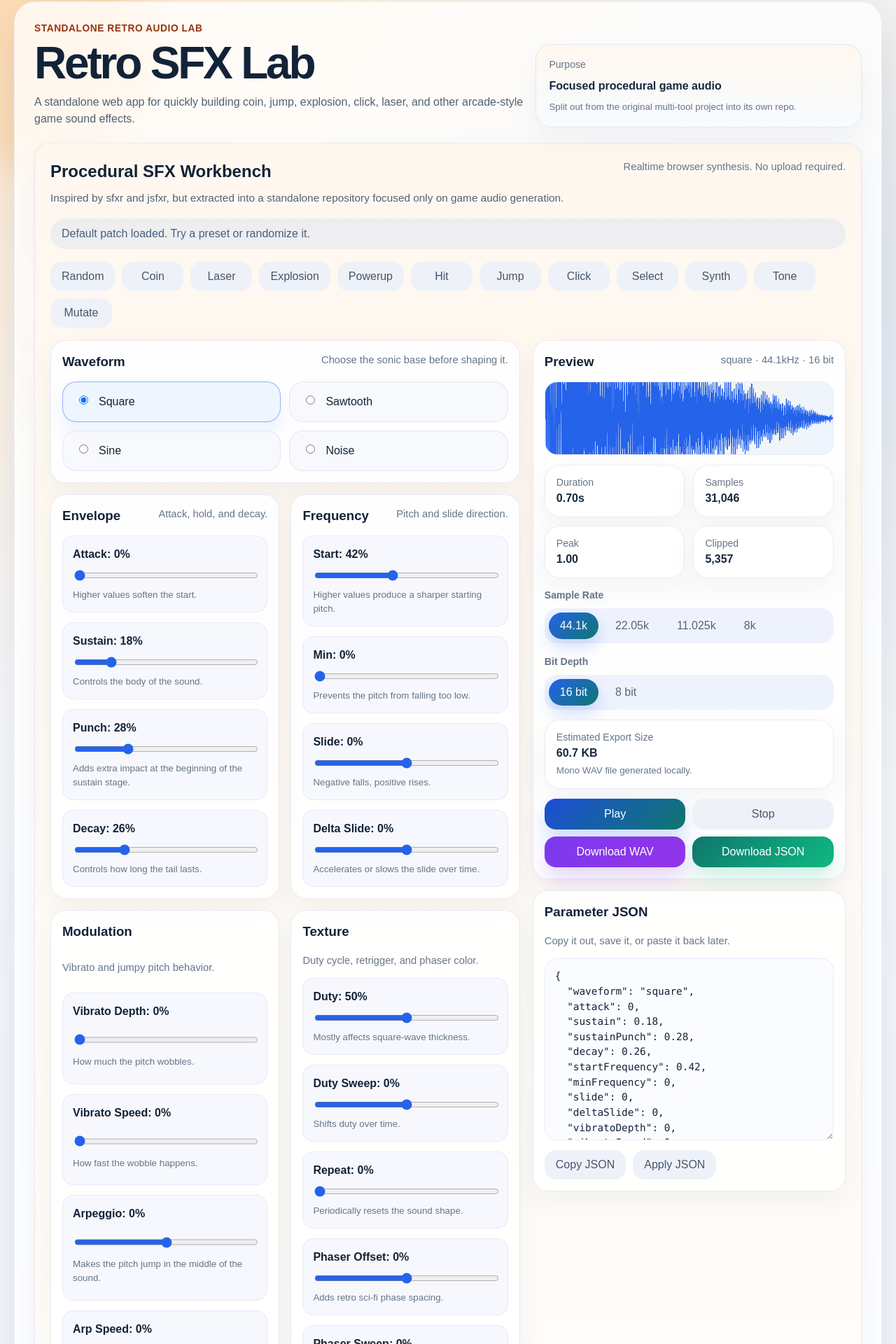
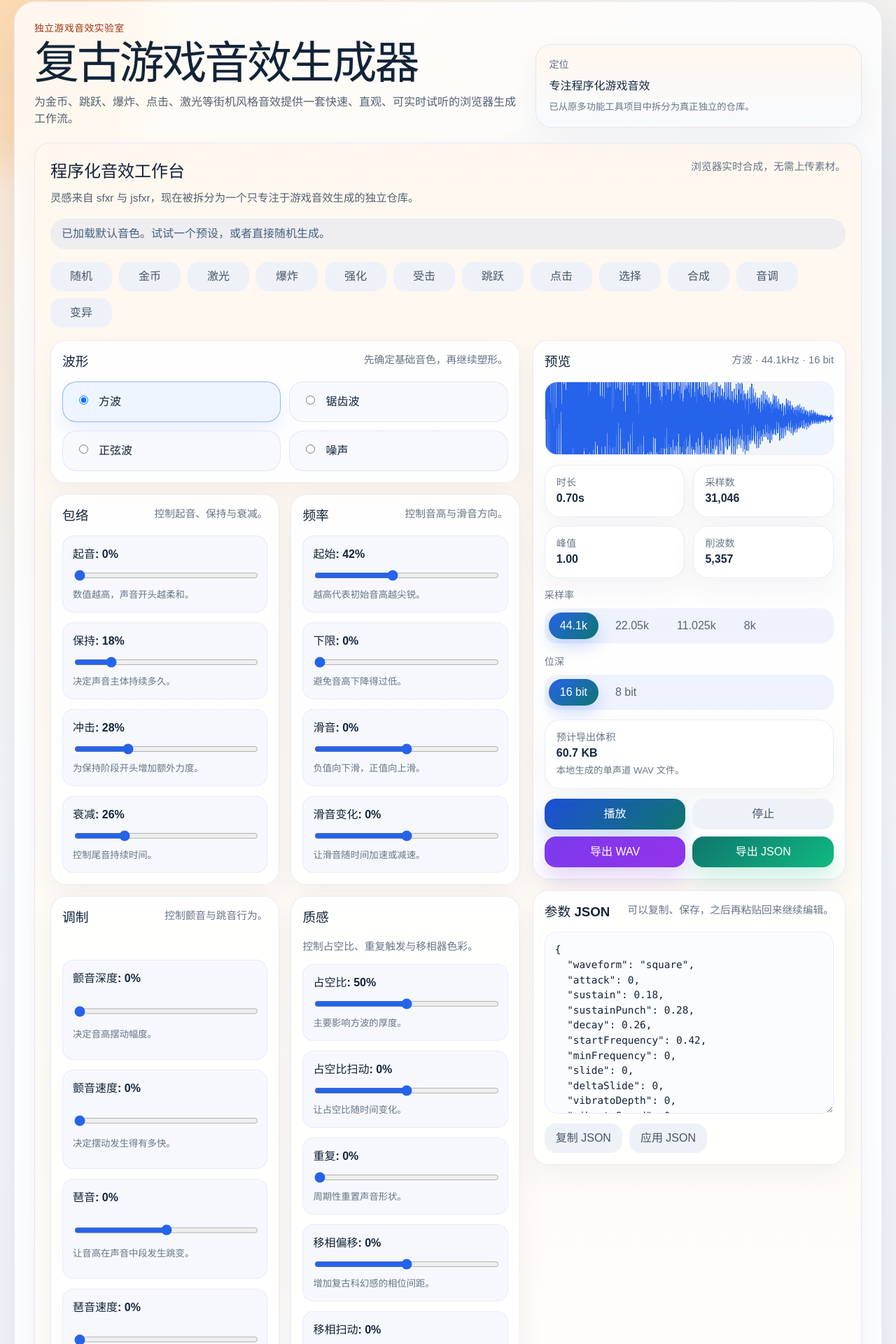
Before and after one commit to mowangblog/game-sfx-generator-web, a React (Vite) app: page / in a window 1280 px wide. Shown: the part 16-1936 px from the top of the page at 70% size. Built offline with nearby package versions, Linux system fonts and the light colour scheme.

Commit message:
Make Chinese the default language

```diff
--- a/index.html
+++ b/index.html
@@ -1,9 +1,9 @@
 <!doctype html>
-<html lang="en">
+<html lang="zh-CN">
   <head>
     <meta charset="UTF-8" />
     <meta name="viewport" content="width=device-width, initial-scale=1.0" />
-    <title>Retro SFX Lab</title>
+    <title>复古游戏音效生成器 | Retro SFX Lab</title>
   </head>
   <body>
     <div id="root"></div>
--- a/src/App.tsx
+++ b/src/App.tsx
@@ -9,18 +9,17 @@ function App() {
       <main className="app-shell">
         <section className="hero">
           <div className="hero-copy">
-            <p className="eyebrow">Standalone Retro Audio Lab</p>
-            <h1>Retro SFX Lab</h1>
+            <p className="eyebrow">独立游戏音效实验室</p>
+            <h1>复古游戏音效生成器</h1>
             <p className="hero-description">
-              A standalone web app for quickly building coin, jump, explosion,
-              click, laser, and other arcade-style game sound effects.
+              为金币、跳跃、爆炸、点击、激光等街机风格音效提供一套快速、直观、可实时试听的浏览器生成工作流。
             </p>
           </div>
 
           <div className="hero-card">
-            <span>Purpose</span>
-            <strong>Focused procedural game audio</strong>
-            <small>Split out from the original multi-tool project into its own repo.</small>
+            <span>定位</span>
+            <strong>专注程序化游戏音效</strong>
+            <small>已从原多功能工具项目中拆分为真正独立的仓库。</small>
           </div>
         </section>
 
--- a/src/components/GameSfxGenerator.tsx
+++ b/src/components/GameSfxGenerator.tsx
@@ -19,24 +19,30 @@ import {
 const SAMPLE_RATE_OPTIONS: SfxSampleRate[] = [44100, 22050, 11025, 8000];
 const BIT_DEPTH_OPTIONS: SfxBitDepth[] = [16, 8];
 const WAVEFORM_OPTIONS: Array<{ value: SfxWaveform; label: string }> = [
-  { value: 'square', label: 'Square' },
-  { value: 'sawtooth', label: 'Sawtooth' },
-  { value: 'sine', label: 'Sine' },
-  { value: 'noise', label: 'Noise' },
+  { value: 'square', label: '方波' },
+  { value: 'sawtooth', label: '锯齿波' },
+  { value: 'sine', label: '正弦波' },
+  { value: 'noise', label: '噪声' },
 ];
+const WAVEFORM_LABELS: Record<SfxWaveform, string> = {
+  square: '方波',
+  sawtooth: '锯齿波',
+  sine: '正弦波',
+  noise: '噪声',
+};
 const PRESET_LABELS: Record<SfxPresetId, string> = {
-  random: 'Random',
-  pickupCoin: 'Coin',
-  laserShoot: 'Laser',
-  explosion: 'Explosion',
-  powerup: 'Powerup',
-  hitHurt: 'Hit',
-  jump: 'Jump',
-  click: 'Click',
-  blipSelect: 'Select',
-  synth: 'Synth',
-  tone: 'Tone',
-  mutate: 'Mutate',
+  random: '随机',
+  pickupCoin: '金币',
+  laserShoot: '激光',
+  explosion: '爆炸',
+  powerup: '强化',
+  hitHurt: '受击',
+  jump: '跳跃',
+  click: '点击',
+  blipSelect: '选择',
+  synth: '合成',
+  tone: '音调',
+  mutate: '变异',
 };
 
 function downloadBlob(blob: Blob, fileName: string): void {
@@ -154,7 +160,7 @@ export default function GameSfxGenerator() {
   const [sampleRate, setSampleRate] = useState<SfxSampleRate>(44100);
   const [bitDepth, setBitDepth] = useState<SfxBitDepth>(16);
   const [serialized, setSerialized] = useState(() => serializeSfxParams(DEFAULT_SFX_PARAMS));
-  const [status, setStatus] = useState('Default patch loaded. Try a preset or randomize it.');
+  const [status, setStatus] = useState('已加载默认音色。试试一个预设，或者直接随机生成。');
   const [isPlaying, setIsPlaying] = useState(false);
 
   const waveformCanvasRef = useRef<HTMLCanvasElement | null>(null);
@@ -194,7 +200,7 @@ export default function GameSfxGenerator() {
 
   const handlePreset = (preset: SfxPresetId): void => {
     commitParams((current) => createSfxPreset(preset, current));
-    setStatus(`Generated a ${PRESET_LABELS[preset]} style effect.`);
+    setStatus(`已生成「${PRESET_LABELS[preset]}」风格音效。`);
   };
 
   const ensureAudioContext = async (): Promise<AudioContext> => {
@@ -232,9 +238,9 @@ export default function GameSfxGenerator() {
 
       sourceRef.current = source;
       setIsPlaying(true);
-      setStatus('Playing the current sound effect.');
+      setStatus('正在播放当前音效。');
     } catch (error) {
-      setStatus(error instanceof Error ? error.message : 'Playback failed.');
+      setStatus(error instanceof Error ? error.message : '播放失败。');
     }
   };
 
@@ -245,24 +251,24 @@ export default function GameSfxGenerator() {
 
     sourceRef.current = null;
     setIsPlaying(false);
-    setStatus('Playback stopped.');
+    setStatus('已停止播放。');
   };
 
   const handleCopyJson = async (): Promise<void> => {
     try {
       await navigator.clipboard.writeText(serialized);
-      setStatus('Parameter JSON copied to clipboard.');
+      setStatus('参数 JSON 已复制到剪贴板。');
     } catch {
-      setStatus('Clipboard copy failed. You can copy from the text area instead.');
+      setStatus('复制失败，你也可以直接从文本框手动复制。');
     }
   };
 
   const handleApplyJson = (): void => {
     try {
       commitParams(deserializeSfxParams(serialized));
-      setStatus('Parameter JSON applied.');
+      setStatus('参数 JSON 已应用。');
     } catch (error) {
-      setStatus(error instanceof Error ? `Invalid JSON: ${error.message}` : 'Invalid JSON.');
+      setStatus(error instanceof Error ? `JSON 无效：${error.message}` : 'JSON 无效。');
     }
   };
 
@@ -274,17 +280,17 @@ export default function GameSfxGenerator() {
     <section className="generator-card" aria-labelledby="generator-title">
       <div className="panel-head panel-head--stack">
         <div>
-          <h2 id="generator-title">Procedural SFX Workbench</h2>
+          <h2 id="generator-title">程序化音效工作台</h2>
           <p className="panel-subtitle">
-            Inspired by sfxr and jsfxr, but extracted into a standalone repository focused only on game audio generation.
+            灵感来自 sfxr 与 jsfxr，现在被拆分为一个只专注于游戏音效生成的独立仓库。
           </p>
         </div>
-        <span>Realtime browser synthesis. No upload required.</span>
+        <span>浏览器实时合成，无需上传素材。</span>
       </div>
 
       <div className="status-banner status-banner--global">{status}</div>
 
-      <div className="preset-strip" role="toolbar" aria-label="SFX presets">
+      <div className="preset-strip" role="toolbar" aria-label="音效预设">
         {SFX_PRESET_ORDER.map((preset) => (
           <button key={preset} className={`ghost-button preset-button ${preset === 'mutate' ? 'preset-button--accent' : ''}`} type="button" onClick={() => handlePreset(preset)}>
             {PRESET_LABELS[preset]}
@@ -296,8 +302,8 @@ export default function GameSfxGenerator() {
         <div className="controls-column">
           <div className="panel-card">
             <div className="panel-head">
-              <h3>Waveform</h3>
-              <span>Choose the sonic base before shaping it.</span>
+              <h3>波形</h3>
+              <span>先确定基础音色，再继续塑形。</span>
             </div>
             <div className="waveform-grid">
               {WAVEFORM_OPTIONS.map((option) => (
@@ -311,46 +317,46 @@ export default function GameSfxGenerator() {
 
           <div className="controls-grid">
             <div className="panel-card">
-              <div className="panel-head"><h3>Envelope</h3><span>Attack, hold, and decay.</span></div>
-              <SliderField label="Attack" hint="Higher values soften the start." value={params.attack} display={formatPercent(params.attack)} min={0} max={1} onChange={(value) => updateParam('attack', value)} />
-              <SliderField label="Sustain" hint="Controls the body of the sound." value={params.sustain} display={formatPercent(params.sustain)} min={0} max={1} onChange={(value) => updateParam('sustain', value)} />
-              <SliderField label="Punch" hint="Adds extra impact at the beginning of the sustain stage." value={params.sustainPunch} display={formatPercent(params.sustainPunch)} min={0} max={1} onChange={(value) => updateParam('sustainPunch', value)} />
-              <SliderField label="Decay" hint="Controls how long the tail lasts." value={params.decay} display={formatPercent(params.decay)} min={0} max={1} onChange={(value) => updateParam('decay', value)} />
+              <div className="panel-head"><h3>包络</h3><span>控制起音、保持与衰减。</span></div>
+              <SliderField label="起音" hint="数值越高，声音开头越柔和。" value={params.attack} display={formatPercent(params.attack)} min={0} max={1} onChange={(value) => updateParam('attack', value)} />
+              <SliderField label="保持" hint="决定声音主体持续多久。" value={params.sustain} display={formatPercent(params.sustain)} min={0} max={1} onChange={(value) => updateParam('sustain', value)} />
+              <SliderField label="冲击" hint="为保持阶段开头增加额外力度。" value={params.sustainPunch} display={formatPercent(params.sustainPunch)} min={0} max={1} onChange={(value) => updateParam('sustainPunch', value)} />
+              <SliderField label="衰减" hint="控制尾音持续时间。" value={params.decay} display={formatPercent(params.decay)} min={0} max={1} onChange={(value) => updateParam('decay', value)} />
             </div>
 
             <div className="panel-card">
-              <div className="panel-head"><h3>Frequency</h3><span>Pitch and slide direction.</span></div>
-              <SliderField label="Start" hint="Higher values produce a sharper starting pitch." value={params.startFrequency} display={formatPercent(params.startFrequency)} min={0} max={1} onChange={(value) => updateParam('startFrequency', value)} />
-              <SliderField label="Min" hint="Prevents the pitch from falling too low." value={params.minFrequency} display={formatPercent(params.minFrequency)} min={0} max={1} onChange={(value) => updateParam('minFrequency', value)} />
-              <SliderField label="Slide" hint="Negative falls, positive rises." value={params.slide} display={formatSignedPercent(params.slide)} min={-1} max={1} onChange={(value) => updateParam('slide', value)} />
-              <SliderField label="Delta Slide" hint="Accelerates or slows the slide over time." value={params.deltaSlide} display={formatSignedPercent(params.deltaSlide)} min={-1} max={1} onChange={(value) => updateParam('deltaSlide', value)} />
+              <div className="panel-head"><h3>频率</h3><span>控制音高与滑音方向。</span></div>
+              <SliderField label="起始" hint="越高代表初始音高越尖锐。" value={params.startFrequency} display={formatPercent(params.startFrequency)} min={0} max={1} onChange={(value) => updateParam('startFrequency', value)} />
+              <SliderField label="下限" hint="避免音高下降得过低。" value={params.minFrequency} display={formatPercent(params.minFrequency)} min={0} max={1} onChange={(value) => updateParam('minFrequency', value)} />
+              <SliderField label="滑音" hint="负值向下滑，正值向上滑。" value={params.slide} display={formatSignedPercent(params.slide)} min={-1} max={1} onChange={(value) => updateParam('slide', value)} />
+              <SliderField label="滑音变化" hint="让滑音随时间加速或减速。" value={params.deltaSlide} display={formatSignedPercent(params.deltaSlide)} min={-1} max={1} onChange={(value) => updateParam('deltaSlide', value)} />
             </div>
 
             <div className="panel-card">
-              <div className="panel-head"><h3>Modulation</h3><span>Vibrato and jumpy pitch behavior.</span></div>
-              <SliderField label="Vibrato Depth" hint="How much the pitch wobbles." value={params.vibratoDepth} display={formatPercent(params.vibratoDepth)} min={0} max={1} onChange={(value) => updateParam('vibratoDepth', value)} />
-              <SliderField label="Vibrato Speed" hint="How fast the wobble happens." value={params.vibratoSpeed} display={formatPercent(params.vibratoSpeed)} min={0} max={1} onChange={(value) => updateParam('vibratoSpeed', value)} />
-              <SliderField label="Arpeggio" hint="Makes the pitch jump in the middle of the sound." value={params.changeAmount} display={formatSignedPercent(params.changeAmount)} min={-1} max={1} onChange={(value) => updateParam('changeAmount', value)} />
-              <SliderField label="Arp Speed" hint="Controls when that jump occurs." value={params.changeSpeed} display={formatPercent(params.changeSpeed)} min={0} max={1} onChange={(value) => updateParam('changeSpeed', value)} />
+              <div className="panel-head"><h3>调制</h3><span>控制颤音与跳音行为。</span></div>
+              <SliderField label="颤音深度" hint="决定音高摆动幅度。" value={params.vibratoDepth} display={formatPercent(params.vibratoDepth)} min={0} max={1} onChange={(value) => updateParam('vibratoDepth', value)} />
+              <SliderField label="颤音速度" hint="决定摆动发生得有多快。" value={params.vibratoSpeed} display={formatPercent(params.vibratoSpeed)} min={0} max={1} onChange={(value) => updateParam('vibratoSpeed', value)} />
+              <SliderField label="琶音" hint="让音高在声音中段发生跳变。" value={params.changeAmount} display={formatSignedPercent(params.changeAmount)} min={-1} max={1} onChange={(value) => updateParam('changeAmount', value)} />
+              <SliderField label="琶音速度" hint="控制跳变发生的时机。" value={params.changeSpeed} display={formatPercent(params.changeSpeed)} min={0} max={1} onChange={(value) => updateParam('changeSpeed', value)} />
             </div>
 
             <div className="panel-card">
-              <div className="panel-head"><h3>Texture</h3><span>Duty cycle, retrigger, and phaser color.</span></div>
-              <SliderField label="Duty" hint="Mostly affects square-wave thickness." value={params.squareDuty} display={formatPercent(params.squareDuty)} min={0} max={1} onChange={(value) => updateParam('squareDuty', value)} />
-              <SliderField label="Duty Sweep" hint="Shifts duty over time." value={params.dutySweep} display={formatSignedPercent(params.dutySweep)} min={-1} max={1} onChange={(value) => updateParam('dutySweep', value)} />
-              <SliderField label="Repeat" hint="Periodically resets the sound shape." value={params.repeatSpeed} display={formatPercent(params.repeatSpeed)} min={0} max={1} onChange={(value) => updateParam('repeatSpeed', value)} />
-              <SliderField label="Phaser Offset" hint="Adds retro sci-fi phase spacing." value={params.phaserOffset} display={formatSignedPercent(params.phaserOffset)} min={-1} max={1} onChange={(value) => updateParam('phaserOffset', value)} />
-              <SliderField label="Phaser Sweep" hint="Moves the phase spacing over time." value={params.phaserSweep} display={formatSignedPercent(params.phaserSweep)} min={-1} max={1} onChange={(value) => updateParam('phaserSweep', value)} />
+              <div className="panel-head"><h3>质感</h3><span>控制占空比、重复触发与移相器色彩。</span></div>
+              <SliderField label="占空比" hint="主要影响方波的厚度。" value={params.squareDuty} display={formatPercent(params.squareDuty)} min={0} max={1} onChange={(value) => updateParam('squareDuty', value)} />
+              <SliderField label="占空比扫动" hint="让占空比随时间变化。" value={params.dutySweep} display={formatSignedPercent(params.dutySweep)} min={-1} max={1} onChange={(value) => updateParam('dutySweep', value)} />
+              <SliderField label="重复" hint="周期性重置声音形状。" value={params.repeatSpeed} display={formatPercent(params.repeatSpeed)} min={0} max={1} onChange={(value) => updateParam('repeatSpeed', value)} />
+              <SliderField label="移相偏移" hint="增加复古科幻感的相位间距。" value={params.phaserOffset} display={formatSignedPercent(params.phaserOffset)} min={-1} max={1} onChange={(value) => updateParam('phaserOffset', value)} />
+              <SliderField label="移相扫动" hint="让相位间距随时间移动。" value={params.phaserSweep} display={formatSignedPercent(params.phaserSweep)} min={-1} max={1} onChange={(value) => updateParam('phaserSweep', value)} />
             </div>
 
             <div className="panel-card">
-              <div className="panel-head"><h3>Filters</h3><span>Brightness, resonance, and low-end cleanup.</span></div>
-              <SliderField label="Low-pass" hint="Lower is darker, higher is brighter." value={params.lowPassCutoff} display={formatPercent(params.lowPassCutoff)} min={0} max={1} onChange={(value) => updateParam('lowPassCutoff', value)} />
-              <SliderField label="LP Sweep" hint="Changes brightness over time." value={params.lowPassSweep} display={formatSignedPercent(params.lowPassSweep)} min={-1} max={1} onChange={(value) => updateParam('lowPassSweep', value)} />
-              <SliderField label="Resonance" hint="Adds character around the filter cutoff." value={params.lowPassResonance} display={formatPercent(params.lowPassResonance)} min={0} max={1} onChange={(value) => updateParam('lowPassResonance', value)} />
-              <SliderField label="High-pass" hint="Cuts muddy low frequencies." value={params.highPassCutoff} display={formatPercent(params.highPassCutoff)} min={0} max={1} onChange={(value) => updateParam('highPassCutoff', value)} />
-              <SliderField label="HP Sweep" hint="Changes the low cut over time." value={params.highPassSweep} display={formatSignedPercent(params.highPassSweep)} min={-1} max={1} onChange={(value) => updateParam('highPassSweep', value)} />
-              <SliderField label="Volume" hint="Final output gain." value={params.masterVolume} display={formatPercent(params.masterVolume)} min={0} max={1} onChange={(value) => updateParam('masterVolume', value)} />
+              <div className="panel-head"><h3>滤波</h3><span>控制亮度、共振与低频清理。</span></div>
+              <SliderField label="低通" hint="越低越暗，越高越亮。" value={params.lowPassCutoff} display={formatPercent(params.lowPassCutoff)} min={0} max={1} onChange={(value) => updateParam('lowPassCutoff', value)} />
+              <SliderField label="低通扫动" hint="让亮度随时间变化。" value={params.lowPassSweep} display={formatSignedPercent(params.lowPassSweep)} min={-1} max={1} onChange={(value) => updateParam('lowPassSweep', value)} />
+              <SliderField label="共振" hint="在截止频率附近增加个性。" value={params.lowPassResonance} display={formatPercent(params.lowPassResonance)} min={0} max={1} onChange={(value) => updateParam('lowPassResonance', value)} />
+              <SliderField label="高通" hint="切掉浑浊的低频部分。" value={params.highPassCutoff} display={formatPercent(params.highPassCutoff)} min={0} max={1} onChange={(value) => updateParam('highPassCutoff', value)} />
+              <SliderField label="高通扫动" hint="让低频切除量随时间变化。" value={params.highPassSweep} display={formatSignedPercent(params.highPassSweep)} min={-1} max={1} onChange={(value) => updateParam('highPassSweep', value)} />
+              <SliderField label="音量" hint="最终输出增益。" value={params.masterVolume} display={formatPercent(params.masterVolume)} min={0} max={1} onChange={(value) => updateParam('masterVolume', value)} />
             </div>
           </div>
         </div>
@@ -358,21 +364,21 @@ export default function GameSfxGenerator() {
         <aside className="preview-column">
           <div className="panel-card preview-card">
             <div className="panel-head">
-              <h3>Preview</h3>
-              <span>{params.waveform} · {sampleRate / 1000}kHz · {bitDepth} bit</span>
+              <h3>预览</h3>
+              <span>{WAVEFORM_LABELS[params.waveform]} · {sampleRate / 1000}kHz · {bitDepth} bit</span>
             </div>
             <div className="waveform-frame"><canvas ref={waveformCanvasRef} className="waveform-canvas" /></div>
 
             <div className="stats-grid">
-              <div className="stat-card"><span>Duration</span><strong>{rendered.stats.durationSeconds.toFixed(2)}s</strong></div>
-              <div className="stat-card"><span>Samples</span><strong>{rendered.stats.samples.toLocaleString()}</strong></div>
-              <div className="stat-card"><span>Peak</span><strong>{rendered.stats.peak.toFixed(2)}</strong></div>
-              <div className="stat-card"><span>Clipped</span><strong>{rendered.stats.clippedSamples.toLocaleString()}</strong></div>
+              <div className="stat-card"><span>时长</span><strong>{rendered.stats.durationSeconds.toFixed(2)}s</strong></div>
+              <div className="stat-card"><span>采样数</span><strong>{rendered.stats.samples.toLocaleString()}</strong></div>
+              <div className="stat-card"><span>峰值</span><strong>{rendered.stats.peak.toFixed(2)}</strong></div>
+              <div className="stat-card"><span>削波数</span><strong>{rendered.stats.clippedSamples.toLocaleString()}</strong></div>
             </div>
 
             <div className="preview-options">
               <div className="inline-options">
-                <span>Sample Rate</span>
+                <span>采样率</span>
                 <div className="chip-group">
                   {SAMPLE_RATE_OPTIONS.map((option) => (
                     <button key={option} className={`segmented-button ${sampleRate === option ? 'is-active' : ''}`} type="button" onClick={() => setSampleRate(option)}>
@@ -383,7 +389,7 @@ export default function GameSfxGenerator() {
               </div>
 
               <div className="inline-options">
-                <span>Bit Depth</span>
+                <span>位深</span>
                 <div className="chip-group">
                   {BIT_DEPTH_OPTIONS.map((option) => (
                     <button key={option} className={`segmented-button ${bitDepth === option ? 'is-active' : ''}`} type="button" onClick={() => setBitDepth(option)}>
@@ -395,28 +401,28 @@ export default function GameSfxGenerator() {
             </div>
 
             <div className="option-card">
-              <span>Estimated Export Size</span>
+              <span>预计导出体积</span>
               <strong>{formatBytes(rendered.stats.estimatedByteSize)}</strong>
-              <small>Mono WAV file generated locally.</small>
+              <small>本地生成的单声道 WAV 文件。</small>
             </div>
 
             <div className="action-grid">
-              <button className="primary-button" type="button" onClick={() => { void handlePlay(); }}>{isPlaying ? 'Replay' : 'Play'}</button>
-              <button className="ghost-button" type="button" onClick={handleStop}>Stop</button>
-              <button className="secondary-button secondary-button--violet" type="button" onClick={() => downloadBlob(wavBlob, 'game-sfx.wav')}>Download WAV</button>
-              <button className="secondary-button secondary-button--emerald" type="button" onClick={() => downloadBlob(new Blob([serialized], { type: 'application/json' }), 'game-sfx.json')}>Download JSON</button>
+              <button className="primary-button" type="button" onClick={() => { void handlePlay(); }}>{isPlaying ? '重新播放' : '播放'}</button>
+              <button className="ghost-button" type="button" onClick={handleStop}>停止</button>
+              <button className="secondary-button secondary-button--violet" type="button" onClick={() => downloadBlob(wavBlob, 'game-sfx.wav')}>导出 WAV</button>
+              <button className="secondary-button secondary-button--emerald" type="button" onClick={() => downloadBlob(new Blob([serialized], { type: 'application/json' }), 'game-sfx.json')}>导出 JSON</button>
             </div>
           </div>
 
           <div className="panel-card">
             <div className="panel-head">
-              <h3>Parameter JSON</h3>
-              <span>Copy it out, save it, or paste it back later.</span>
+              <h3>参数 JSON</h3>
+              <span>可以复制、保存，之后再粘贴回来继续编辑。</span>
             </div>
             <textarea className="json-editor" value={serialized} onChange={handleJsonChange} />
             <div className="json-actions">
-              <button className="ghost-button" type="button" onClick={() => { void handleCopyJson(); }}>Copy JSON</button>
-              <button className="ghost-button" type="button" onClick={handleApplyJson}>Apply JSON</button>
+              <button className="ghost-button" type="button" onClick={() => { void handleCopyJson(); }}>复制 JSON</button>
+              <button className="ghost-button" type="button" onClick={handleApplyJson}>应用 JSON</button>
             </div>
           </div>
         </aside>
```
Also changed, not shown: 3 other files (tests, documents, lock files or other folders).
